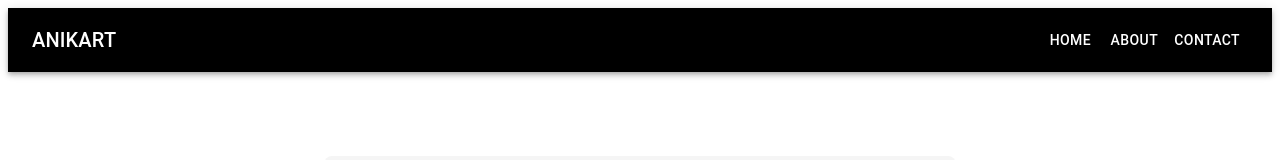
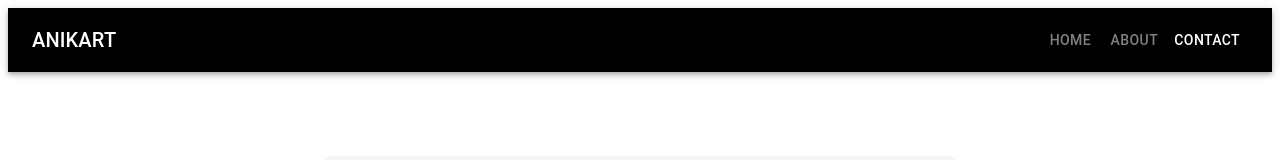
Before and after one commit to iamgaara/Contact-Me_website, a React (Create React App) app: page / in a window 1280 px wide. Shown: the top 160 px of the page. Built offline with nearby package versions, Linux system fonts and the light colour scheme.

Commit message:
Update NavbarComp.js

```diff
--- a/src/Components/NavbarComp.js
+++ b/src/Components/NavbarComp.js
@@ -49,13 +49,44 @@ const Navbar = () => {
           </Typography>
           {!isMobile && (
             <>
-              <Button color="inherit" component={Link} to="/home" sx={{ color: 'white' }}>
+              <Button
+                color="inherit"
+                component={Link}
+                to="/home"
+                sx={{
+                  color: 'white',
+                  '&.Mui-disabled': {
+                    color: 'grey', // Set a grey color for disabled text
+                    cursor: 'not-allowed' // Change the cursor to indicate it's disabled
+                  }
+                }}
+                disabled
+              >
                 Home
               </Button>
-              <Button color="inherit" component={Link} to="/about" sx={{ color: 'white' }}>
+              <Button
+                color="inherit"
+                component={Link}
+                to="/about"
+                sx={{
+                  color: 'white',
+                  '&.Mui-disabled': {
+                    color: 'grey', // Set a grey color for disabled text
+                    cursor: 'not-allowed' // Change the cursor to indicate it's disabled
+                  }
+                }}
+                disabled
+              >
                 About
               </Button>
-              <Button color="inherit" component={Link} to="/contact" sx={{ color: 'white' }}>
+              <Button
+                color="inherit"
+                component={Link}
+                to="/contact"
+                sx={{
+                  color: 'white',
+                }}
+              >
                 Contact
               </Button>
             </>
```
